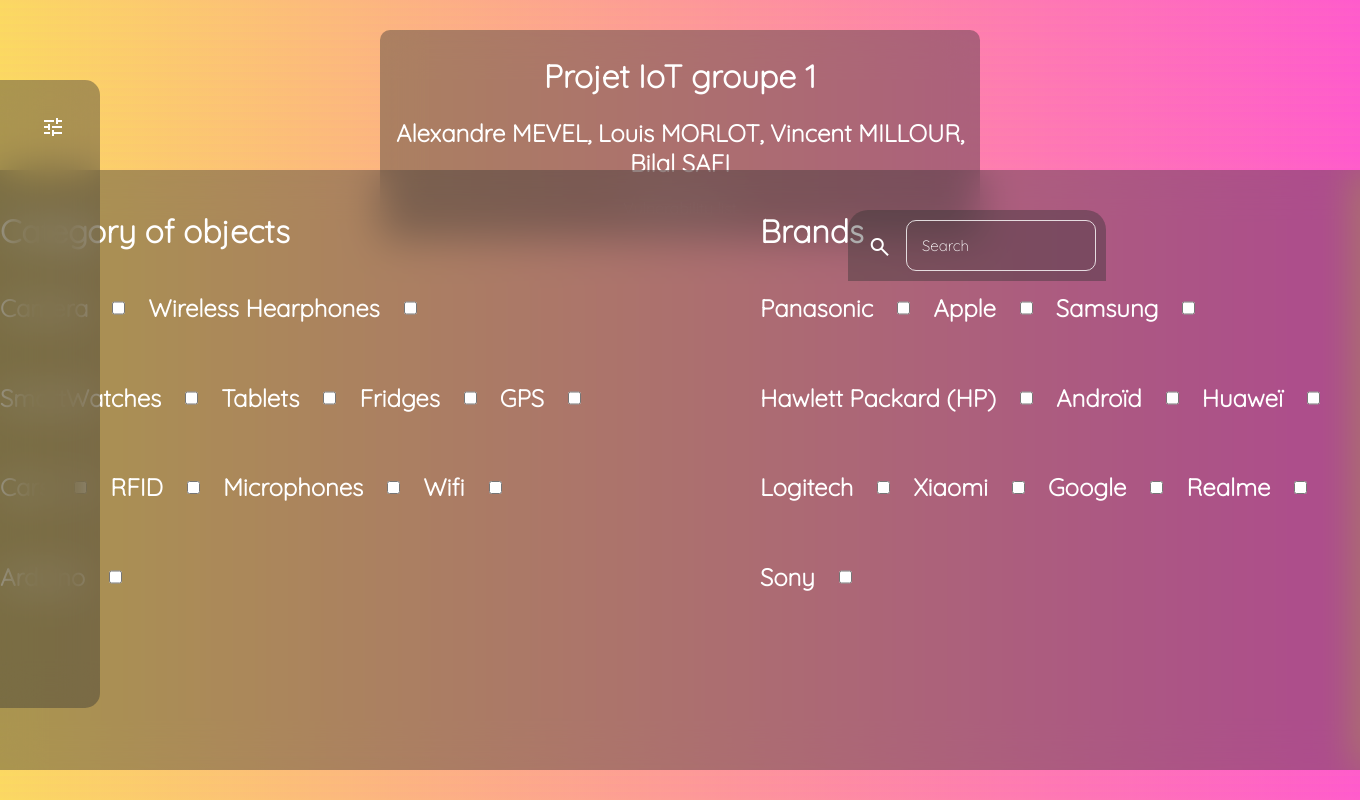
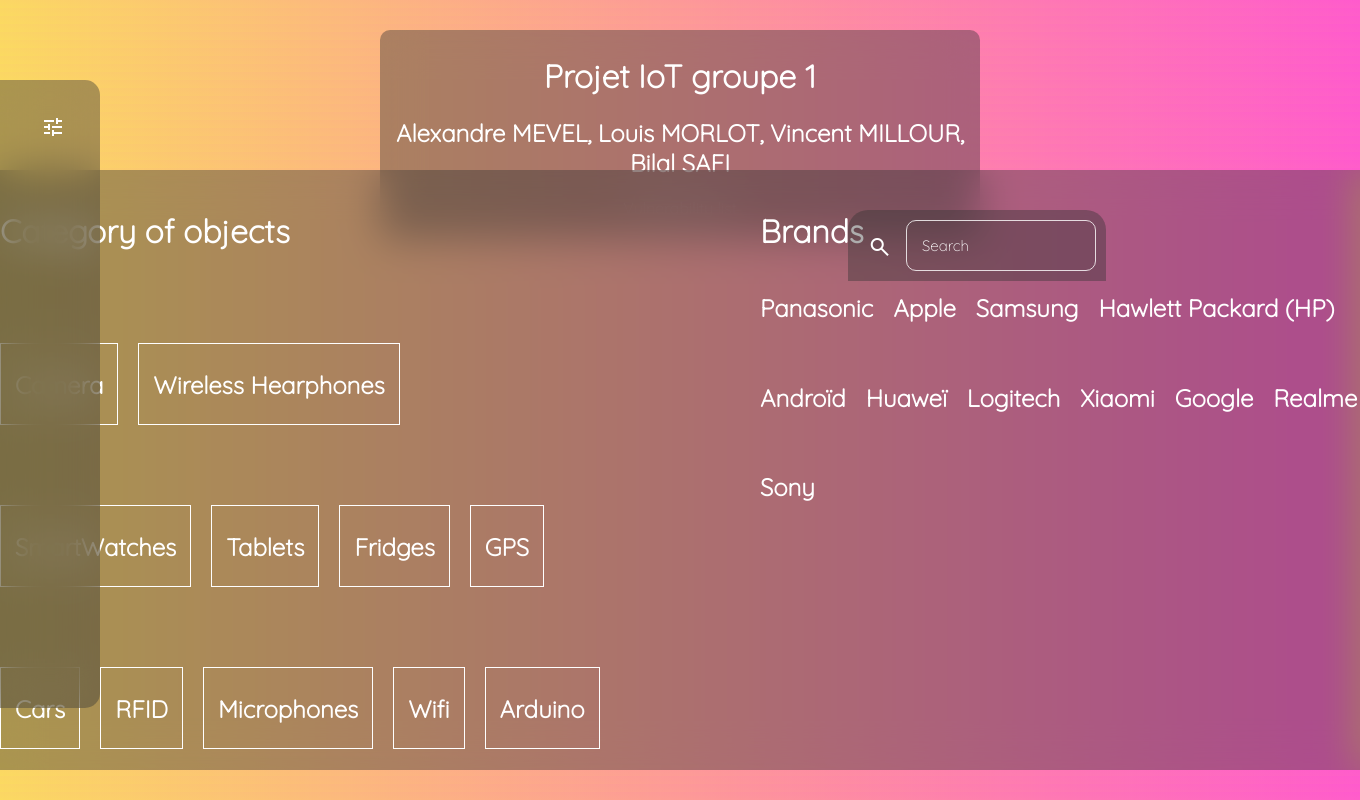
Before and after one commit to comlouis-creator/S-curit-Internet-des-Objets, a Python web app: template flask/templates/index.html in a window 1360 px wide. Run offline with Jinja, Linux system fonts and the light colour scheme; the template is opened without the code that fills it, so the values that code supplies are empty.

Commit message:
selection categorie item

```diff
--- a/flask/static/css/style.css
+++ b/flask/static/css/style.css
@@ -210,3 +210,35 @@ th{
 	display: flex;
 	gap: 20px;
 }
+
+#objects-brands input[type="checkbox"]{
+	display: none;
+	cursor: pointer;
+}
+
+#objects-brands label h2{
+	padding: 15px;
+	margin: 0px;
+}
+
+#objects-brands label:before{
+	content: '';
+	display: block;
+	cursor: pointer;
+	transform: translate(0,70px);
+	width: inherit;
+	z-index: 5;
+	height: 40px;
+	background: transparent;
+	padding: 20px;
+	/* border-radius:20px; */
+	border: 1px solid white;
+}
+
+#objects-brands input:checked + label:before{
+	/* display: none; */
+	border: 0px solid white;
+	background: rgba(255, 255, 255, 0.5);
+	/* transform:translate(0,40px) ; */
+	z-index: 2;
+}
```
Also changed, not shown: flask/templates/index.html (+11 -11 lines).
